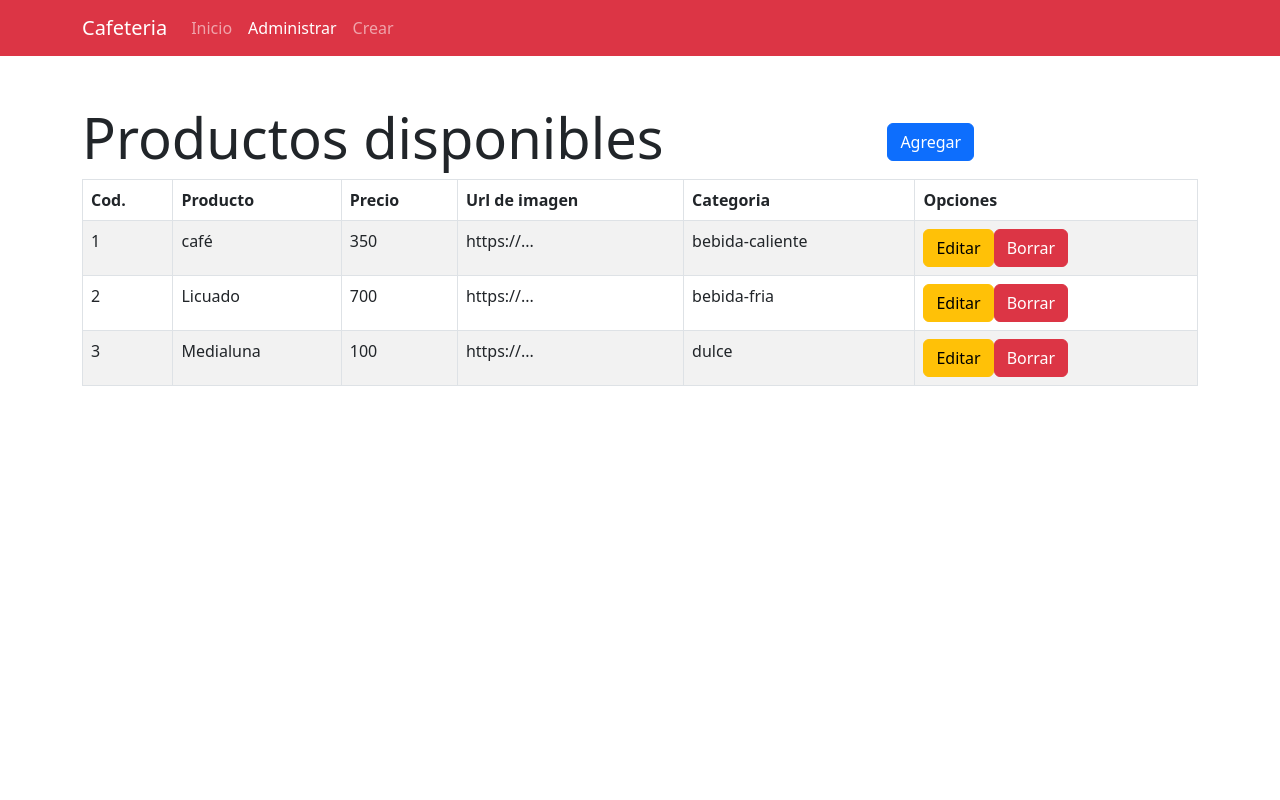
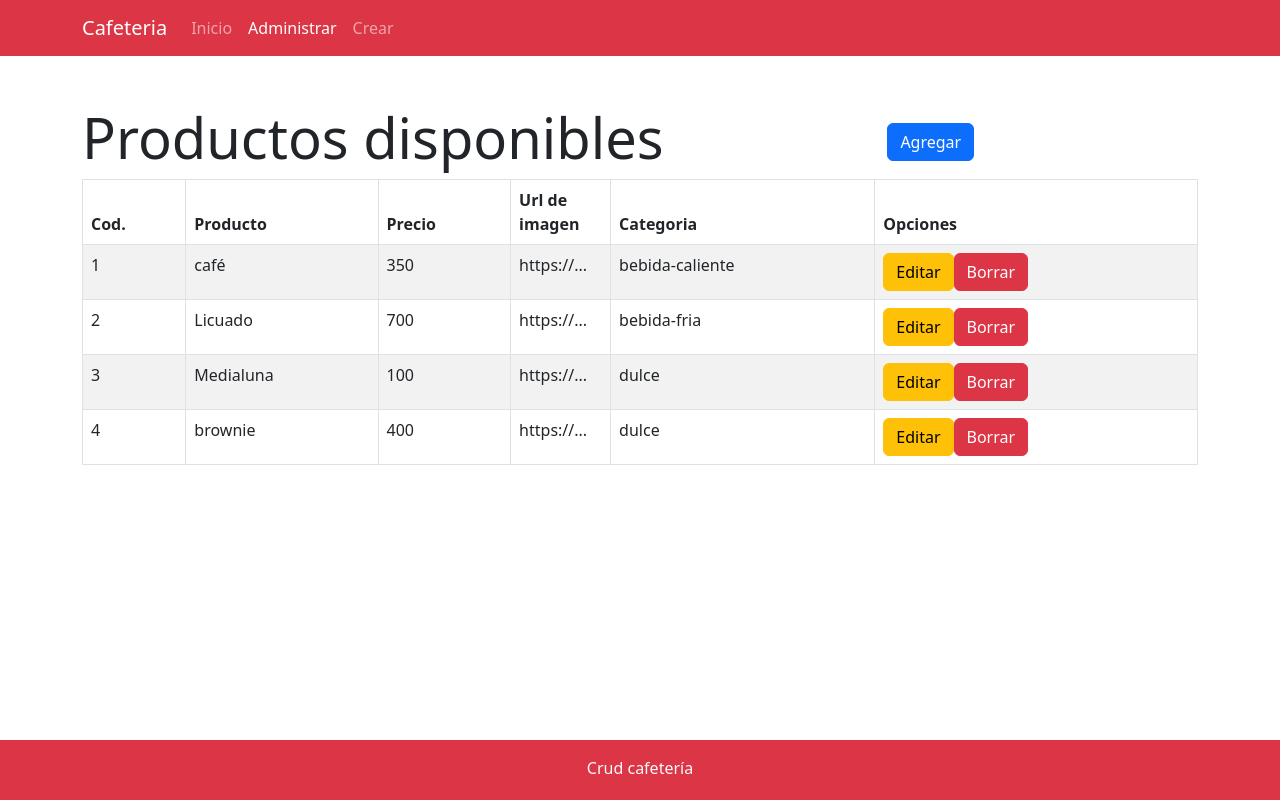
Before and after one commit to MDanielaCardozo/practicaReact-CRUD.Cafeteria, a React (Create React App) app: page /administrar in a window 1280 px wide. Built offline with nearby package versions, Linux system fonts and the light colour scheme; data requests are answered from the project's data file.

Commit message:
Agregamos

```diff
--- a/db.json
+++ b/db.json
@@ -1,25 +1,32 @@
 {
-    "productos":[
+  "productos": [
     {
-            "nombreProducto":"café",
-            "precio":"350",
-            "imagen":"https://...",
-            "categoria":"bebida-caliente",
-            "id":1
+      "nombreProducto": "café",
+      "precio": "350",
+      "imagen": "https://...",
+      "categoria": "bebida-caliente",
+      "id": 1
     },
     {
-            "nombreProducto":"Licuado",
-            "precio":"700",
-            "imagen":"https://...",
-            "categoria":"bebida-fria",
-            "id":2
+      "nombreProducto": "Licuado",
+      "precio": "700",
+      "imagen": "https://...",
+      "categoria": "bebida-fria",
+      "id": 2
     },
     {
-            "nombreProducto":"Medialuna",
-            "precio":"100",
-            "imagen":"https://...",
-            "categoria":"dulce",
-            "id":3
+      "nombreProducto": "Medialuna",
+      "precio": "100",
+      "imagen": "https://...",
+      "categoria": "dulce",
+      "id": 3
+    },
+    {
+      "nombreProducto": "brownie",
+      "precio": "400",
+      "imagen": "https://...",
+      "categoria": "dulce",
+      "id": 4
     }
   ]
 }
--- a/src/App.js
+++ b/src/App.js
@@ -7,6 +7,7 @@ import EditarProducto from './components/views/producto/EditarProducto';
 import Error404 from './components/views/Error404';
 import Home from './components/views/Home';
 import 'bootstrap/dist/css/bootstrap.min.css'
+import './components/views/Home.css'
 
 function App() {
   return (
--- a/src/components/common/Footer.js
+++ b/src/components/common/Footer.js
@@ -3,7 +3,9 @@ import React from 'react';
 
 const Footer = () => {
     return (
-        <div></div>
+        <div className='footer text-center bg-danger text-light'>
+            <p className='m-3'>Crud cafetería</p>
+        </div>
     );
 };
 
--- /dev/null
+++ b/src/components/views/Home.css
@@ -0,0 +1,13 @@
+.footer {
+    position: absolute;
+    bottom: 0;
+    width: 100%;
+    height: 60px;
+}
+
+.truncate {
+    width: 100px;
+    white-space: nowrap;
+    overflow: hidden;
+    text-overflow: ellipsis;
+}
--- a/src/components/views/producto/CrearProducto.js
+++ b/src/components/views/producto/CrearProducto.js
@@ -1,5 +1,6 @@
 import React, { useState } from "react";
-import { Form, Button } from "react-bootstrap";
+import { Form, Button, Alert } from "react-bootstrap";
+import Swal from "sweetalert2";
 import { cantidadCaracteres, validarPrecio } from "./helpers";
 
 const CrearProducto = () => {
@@ -8,19 +9,53 @@ const CrearProducto = () => {
   const [precio, setPrecio] = useState(0);
   const [imagen, setImagen] = useState("");
   const [categoria, setCategoria] = useState("");
+  const [msjError, setMsjError] = useState(false);
 
-  const handleSubmit = (e) => {
+  const URL = process.env.REACT_APP_API_CAFETERIA;
+
+  const handleSubmit = async (e) => {
     e.preventDefault();
 
     // validar los datos
     if(cantidadCaracteres(nombreProducto) && validarPrecio(precio)){
-      console.log('los datos son correctos crear el objeto')
-    }else{
-      console.log('solicitar que cargue los datos correctamente')
+      setMsjError(false);
+
+    // crear objeto
+    const nuevoProducto = {
+      nombreProducto,
+      precio,
+      imagen,
+      categoria
     }
-    // crear objeto
+
+    console.log(nuevoProducto);
     // enviar peticion a json-server (API) create
+    try{
+      const respuesta = await fetch(URL,{
+        method: 'POST',
+        headers: {
+          "Content-Type":"application/json"
+        },
+        body: JSON.stringify(nuevoProducto)
+      })
+
+      if(respuesta.status === 201){
+        Swal.fire(
+          'Producto creado',
+          'El producto fue agregado correctamente'
+        )
+      }
+
+      console.log(respuesta)
+
+    }catch(error){
+      console.log(error)
+    }
+  }else{
+    setMsjError(true);
   }
+};
+
 
   return (
     <section className="container">
@@ -65,6 +100,10 @@ const CrearProducto = () => {
           Guardar
         </Button>
       </Form>
+      {
+        (msjError)?(<Alert variant="danger" className="my-4">Debe corregir los datos</Alert>) : null
+      }
+
     </section>
   );
 };
--- a/src/components/views/producto/ItemProducto.js
+++ b/src/components/views/producto/ItemProducto.js
@@ -12,7 +12,7 @@ const ItemProducto = ({producto}) => {
         <td>{id}</td>
         <td>{nombreProducto}</td>
         <td>{precio}</td>
-        <td>{imagen}</td>
+        <td className="truncate">{imagen}</td>
         <td>{categoria}</td>
         <td>
           <Button variant="warning">Editar</Button>
```
Lines whose indentation alone changed are shown as unchanged.
